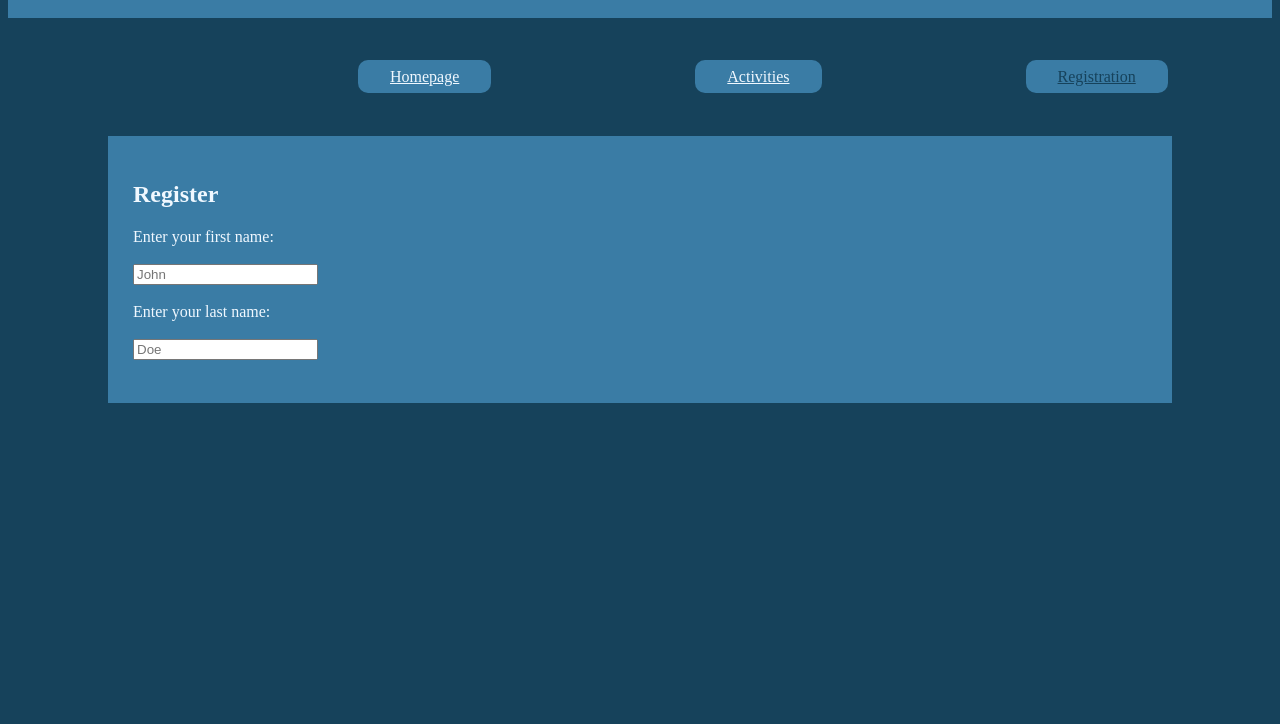
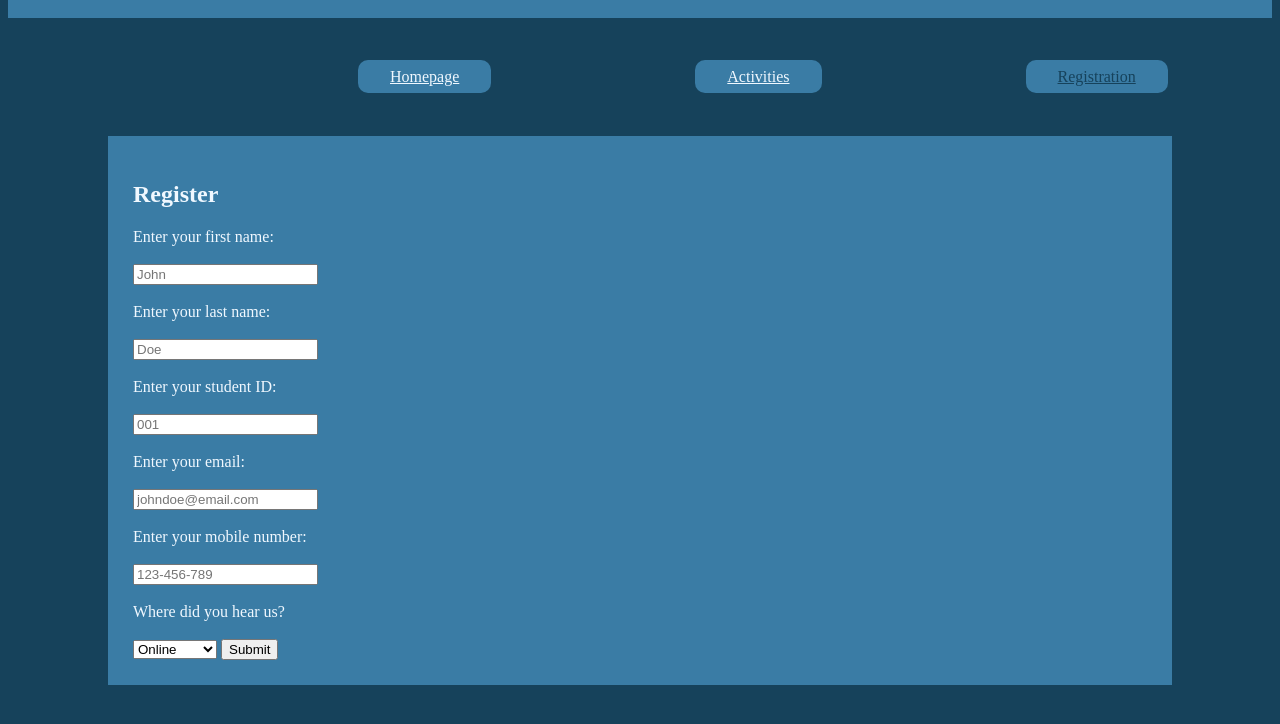
Before and after one commit to kesauce/COMPX225_Assignment1, a plain HTML site: page registeration.html in a window 1280 px wide. Shown: the part 140-864 px from the top of the page. Before the commit the page ends 800 px from the top, so only its background shows below. Drawn offline with Linux system fonts and the light colour scheme.

Commit message:
Finished the registeration and added a script for alerting

```diff
--- a/registeration.html
+++ b/registeration.html
@@ -19,11 +19,33 @@
     </div>
     <div class="container">
         <h2>Register</h2>
-        <form>
+        <form id="registeration" name="registeration" action="submit.php" onsubmit="return handleSubmit()" method="GET">
             <label for="fname">Enter your first name:</label> <br> <br>
             <input type="text" id="fname" name="fname" placeholder="John"> <br> <br>
             <label for="lname">Enter your last name:</label> <br> <br>
             <input type="text" id="lname" name="lname" placeholder="Doe"> <br> <br>
+            <label for="studentID">Enter your student ID:</label> <br> <br>
+            <input type="number" id="studentID" name="studentID" placeholder="001"> <br> <br>
+            <label for="email">Enter your email:</label> <br> <br>
+            <input type="email" id="email" name="email" placeholder="johndoe@email.com"> <br> <br>
+            <label for="mobile">Enter your mobile number:</label> <br> <br>
+            <input type="tel" id="mobile" name="mobile" placeholder="123-456-789"> <br> <br>
+            <label for="source">Where did you hear us?</label> <br> <br>
+            <select name="source" id="source">
+                <option value="online">Online</option>
+                <option value="flyers">Flyers</option>
+                <option value="students">Students</option>
+                <option value="clubs">Clubs Day</option>
+            </select>
+            <button type="submit">Submit</button>
+
+            <script>
+            function handleSubmit(){
+                alert("your info has been submitted");
+                return true;
+            }
+            </script>
+
         </form>
     </div>
 </body>
```
